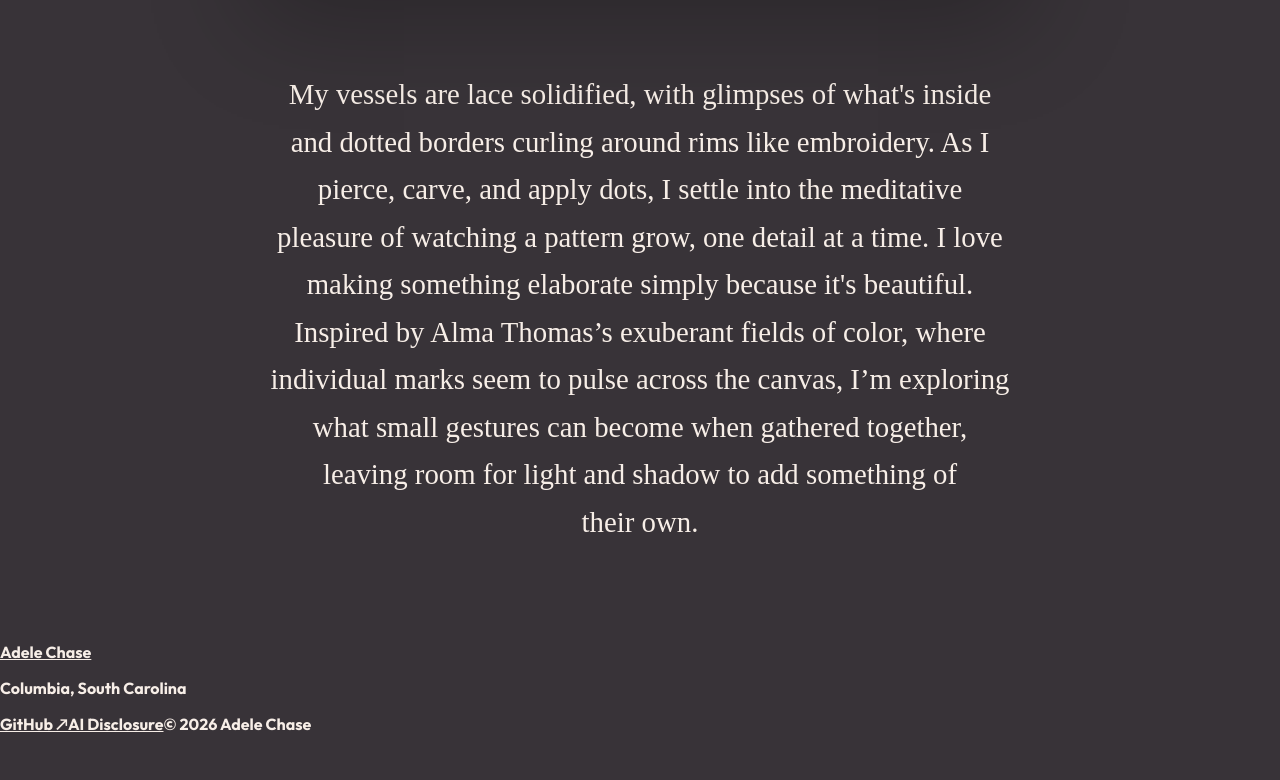
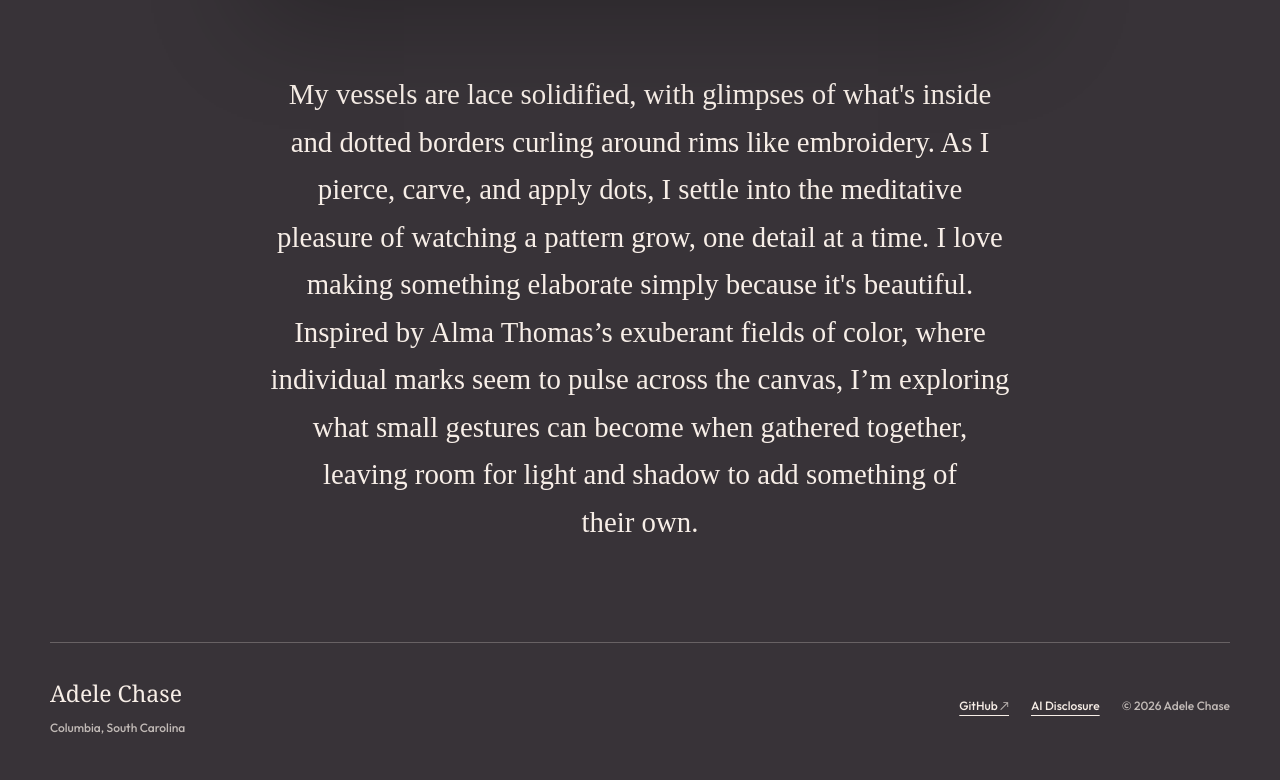
Before and after one commit to adelechase/adelechase.github.io, a Jekyll site: the page built from pottery/index.html, in a window 1280 px wide. Shown: the part 875-1655 px from the top of the page. Built offline with Jekyll 4.4.1, drawn with Linux system fonts in a browser that asks for light colours; some web fonts are replaced; before the commit the page ends 1609 px from its top, so only the background shows below that.

Commit message:
Style shared footer on pottery portfolio

```diff
--- a/assets/css/pottery.css
+++ b/assets/css/pottery.css
@@ -211,3 +211,53 @@ body.theme-moss .art-copy p a { color: var(--sage); }
   html { scroll-behavior: auto; }
   *, *::before, *::after { transition: none !important; }
 }
+
+/* Shared site footer, styled for the pottery portfolio's dark palettes. */
+.pottery-site .site-footer {
+  flex: 0 0 auto;
+  width: min(1180px, calc(100% - 96px));
+  margin-inline: auto;
+  padding: 32px 0 42px;
+  border-top: 1px solid rgba(247,238,231,.25);
+  display: flex;
+  align-items: center;
+  justify-content: space-between;
+  gap: 30px;
+  font-size: 12px;
+  font-weight: 500;
+  line-height: 1.65;
+}
+.pottery-site .site-footer .footer-name {
+  color: var(--cream);
+  font-family: Georgia, 'Times New Roman', serif;
+  font-size: 23px;
+  font-weight: 400;
+  text-decoration: none;
+}
+.pottery-site .site-footer p {
+  margin: 5px 0 0;
+  color: rgba(247,238,231,.72);
+  font-size: 12px;
+}
+.pottery-site .site-footer .footer-links {
+  display: flex;
+  gap: 22px;
+  flex-wrap: wrap;
+  align-items: center;
+}
+.pottery-site .site-footer .footer-links a {
+  color: var(--cream);
+  text-decoration: underline;
+  text-underline-offset: 5px;
+}
+.pottery-site .site-footer .footer-links a:hover,
+.pottery-site .site-footer .footer-name:hover { color: var(--accent); }
+.pottery-site .site-footer .footer-links span { color: rgba(247,238,231,.72); }
+@media (max-width: 950px) {
+  .pottery-site .site-footer { width: calc(100% - 56px); }
+  .pottery-site .site-footer .footer-links { gap: 14px; }
+}
+@media (max-width: 700px) {
+  .pottery-site .site-footer { width: calc(100% - 40px); flex-direction: column; align-items: flex-start; gap: 18px; }
+  .pottery-site .site-footer .footer-links { gap: 18px; }
+}
```
